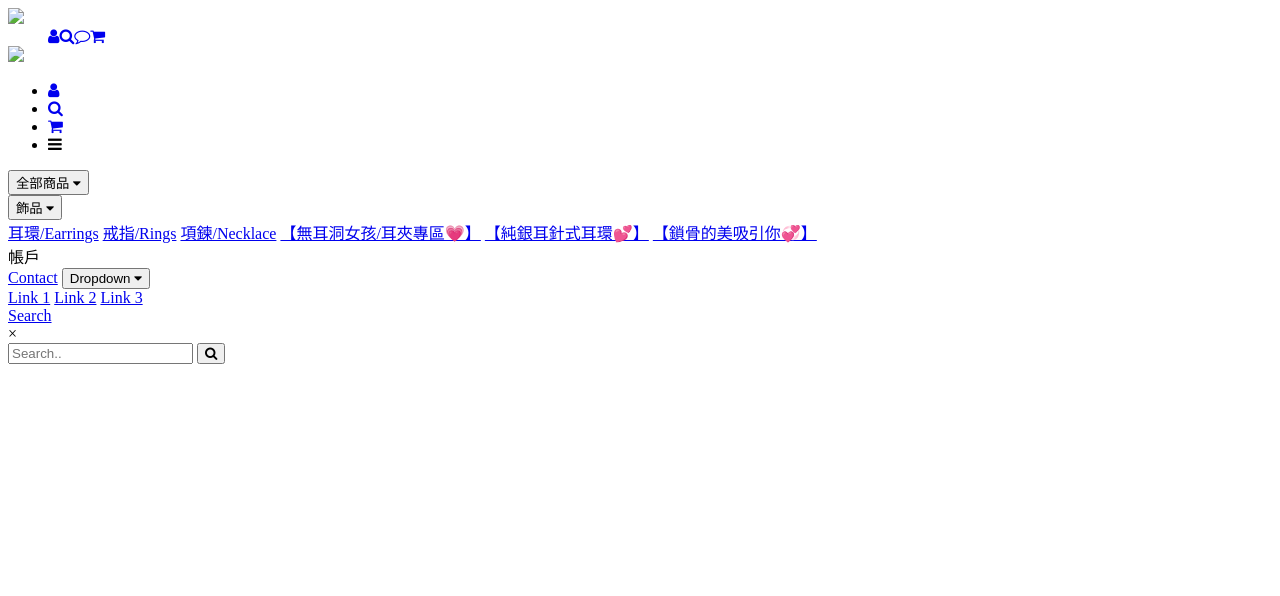
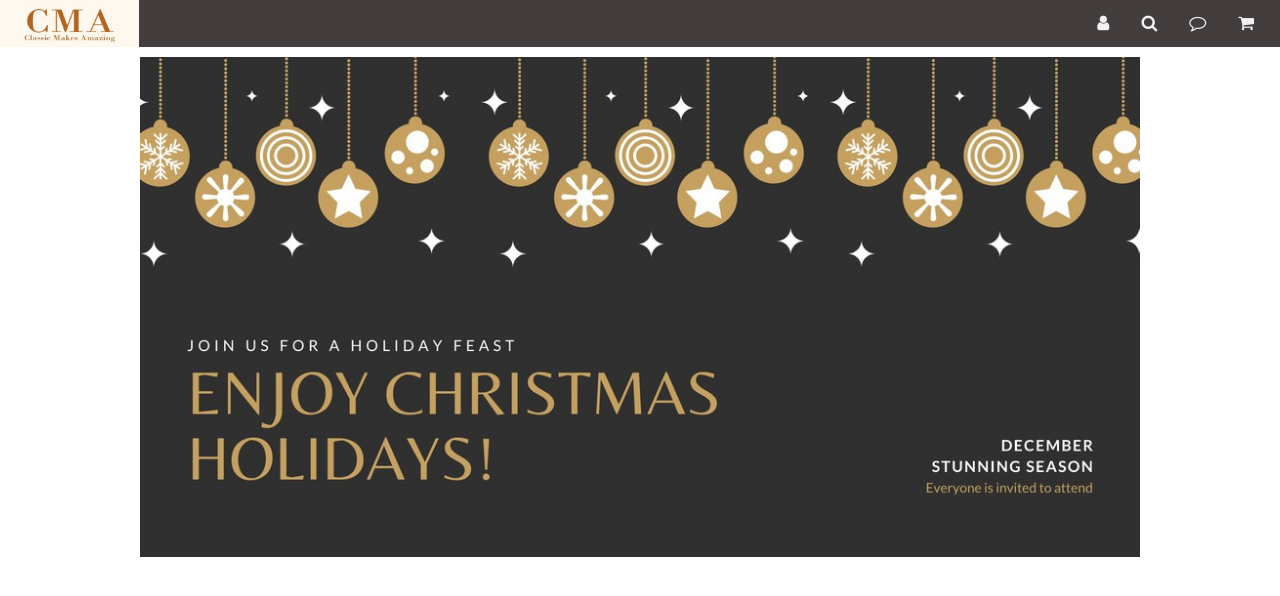
Before and after one commit to hank-thl/Web, a plain HTML site: page demo/demo.html in a window 1280 px wide. Drawn offline with nearby package versions, Linux system fonts and the light colour scheme; the site is published under a folder, as on GitHub Pages, so addresses that start at the root find nothing.

Commit message:
05010649

```diff
--- a/demo.html
+++ b/demo/demo.html
@@ -3,12 +3,12 @@
 
 <head>
   <meta name="viewport" content="width=device-width, initial-scale=1">
-  <link rel="stylesheet" href="/demo/demo.css">
+  <link rel="stylesheet" href="demo.css">
   <link rel="stylesheet" href="https://cdnjs.cloudflare.com/ajax/libs/font-awesome/4.7.0/css/font-awesome.min.css">
   <!-- <link rel="stylesheet" href="sideNavigation.css"> -->
-  <link rel="stylesheet" href="/demo/search.css">
+  <link rel="stylesheet" href="search.css">
 
-  <script src="./jquery-3.6.0.js"></script>
+  <script src="jquery-3.6.0.js"></script>
 </head>
 
 <body>
@@ -16,7 +16,7 @@
   <header>
     <nav class="topnav">
       <div class="navDesktop">
-        <a class="active" href="#home"><img src="/demo/img/Icon.jpeg"></a>
+        <a class="active" href="#home"><img src="img/Icon.jpeg"></a>
         <ul class="navActionMenu" style="list-style-type:none; display: flex;margin: auto;">
           <li>
             <a href="#login"><i class="fa fa-user"></i></a>
@@ -34,7 +34,7 @@
       </div>
 
       <div class="navMobile">
-        <a class="active" href="#home"><img src="/demo/img/Icon.jpeg"></a>
+        <a class="active" href="#home"><img src="img/Icon.jpeg"></a>
         <ul class="navActionMenu">
           <li>
             <a id="login" href="#login"><i class="fa fa-user"></i></a>
@@ -100,7 +100,7 @@
   </header>
   <main onclick="closeNav()" style="height: 1000px;  padding-top: 0px;">
     <div id="banner" style=" padding-top: 10px;">
-      <a href=""><img src="/demo/img/banner.jpeg" alt=""></a>
+      <a href=""><img src="img/banner.jpeg" alt=""></a>
     </div>
   </main>
   <footer onclick="closeNav()">
@@ -113,7 +113,7 @@
     console.log($('nav').css('height'));
 
   </script>
-  <script src="/demo/demo.js"></script>
+  <script src="demo.js"></script>
 </body>
 
 </html>
```
